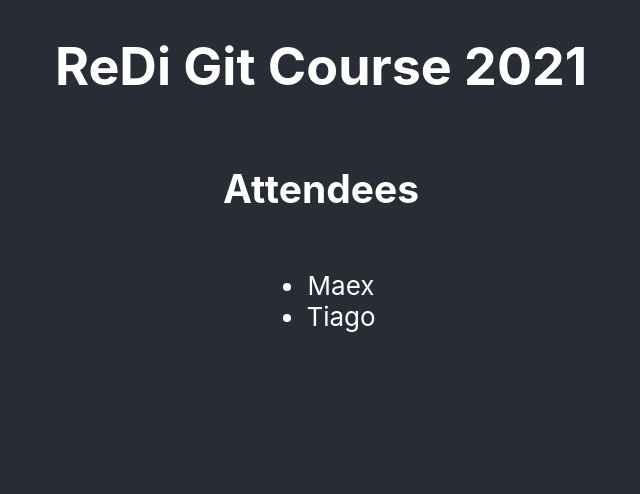
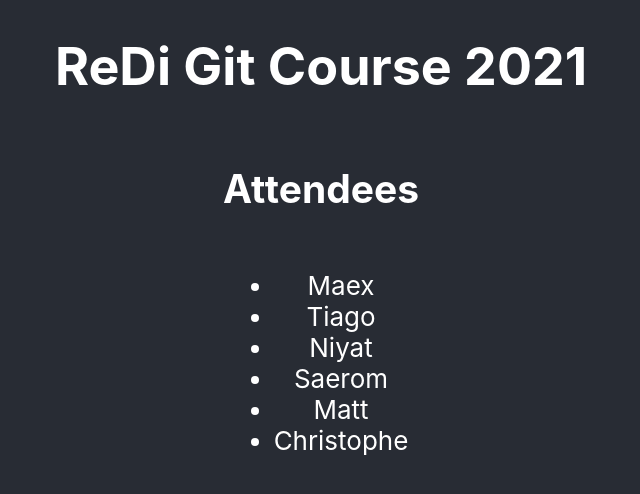
Before and after one commit to maexrakete/redi-git-course-2021, a React (Create React App) app: page / in a window 1280 px wide. Shown: the top 494 px of the page, without its empty margins (319-959 px from the left). Built offline with nearby package versions, Linux system fonts and the light colour scheme.

Commit message:
add all missing attendees

```diff
--- a/src/App.tsx
+++ b/src/App.tsx
@@ -3,7 +3,11 @@
 
 const attendees = [
   "Maex",
-  "Tiago"
+  "Tiago",
+  "Niyat",
+  "Saerom",
+  "Matt",
+  "Christophe"
 ]
 
 function App() {
```
